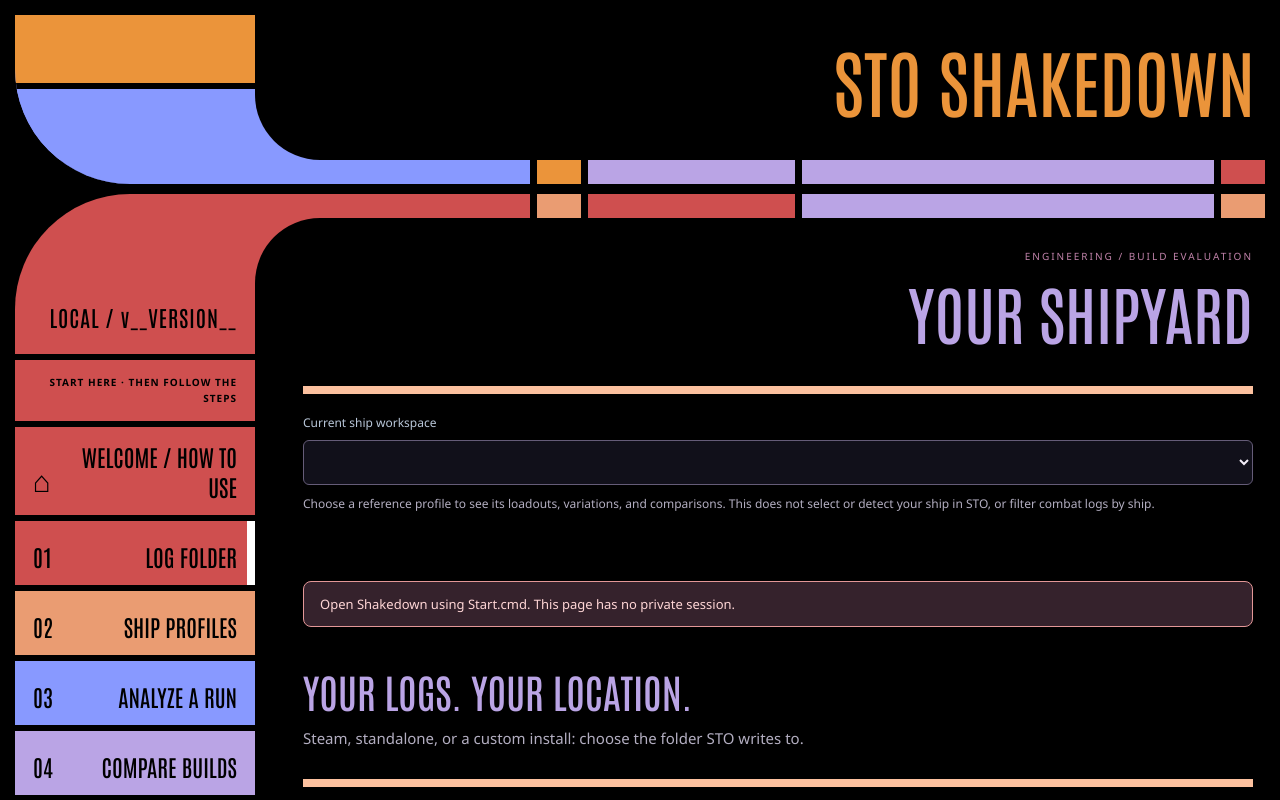
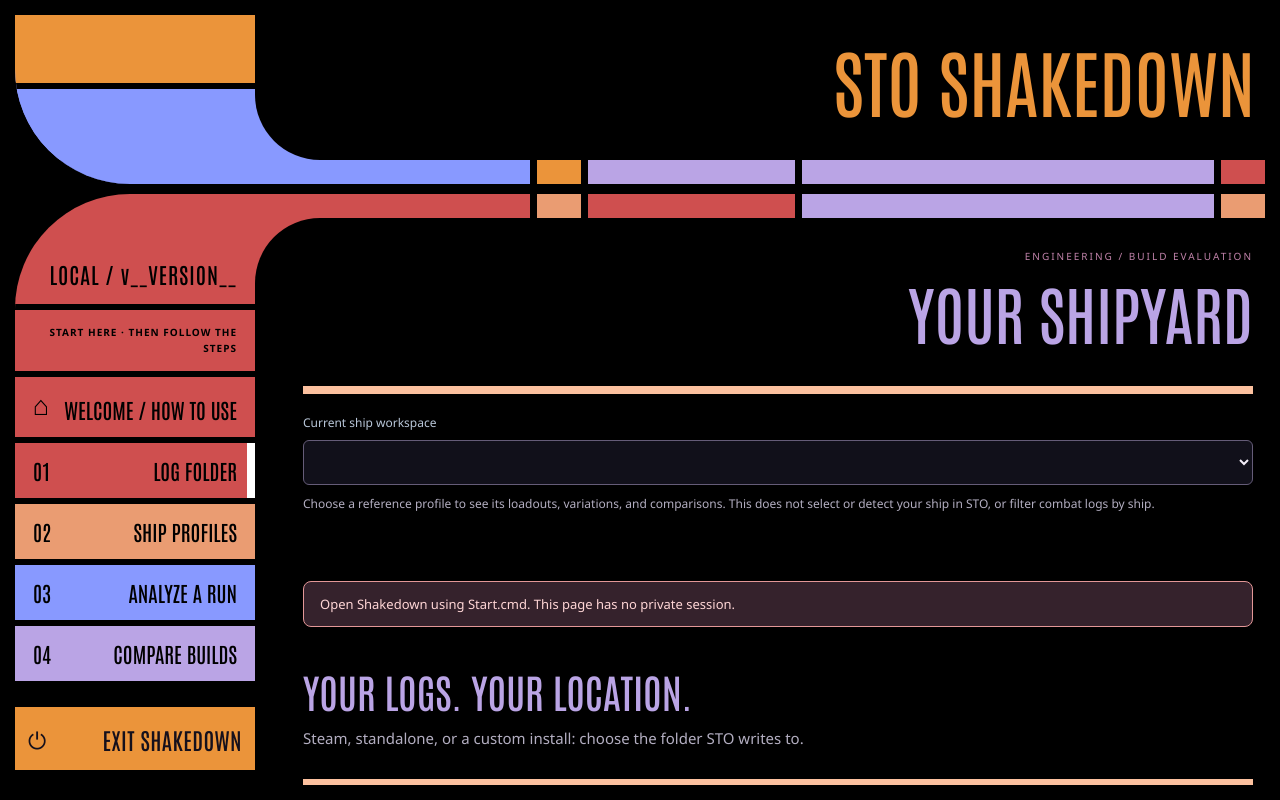
Before and after one commit to fukenny/sto-build-parser, a website with bundled scripts: page public/index.html in a window 1280 px wide. Both pictures are taken after a click on the button "Start here: choose your log folder →". Shown: the top 800 px of the page. Built offline with nearby package versions, Linux system fonts and the light colour scheme.

Commit message:
Keep desktop LCARS frame fixed with independently scrolling content

```diff
--- a/public/app.js
+++ b/public/app.js
@@ -36,7 +36,7 @@
  }catch(e){notice(e.message,true);exitButton.disabled=false;}
 };
 async function api(route,body){const r=await fetch('/api/'+route,{method:body===undefined?'GET':'POST',headers:{'Content-Type':'application/json','X-STO-Token':sessionToken},body:body===undefined?undefined:JSON.stringify(body)});const value=await r.json();if(!r.ok)throw new Error(value.error||'Request failed');return value;}
-function page(id){window.scrollTo(0,0);document.querySelectorAll('.page').forEach(p=>p.hidden=p.id!==id);document.querySelectorAll('.nav').forEach(n=>n.classList.toggle('active',n.dataset.page===id));}
+function page(id){window.scrollTo(0,0);document.querySelector("main").scrollTo(0,0);document.querySelectorAll('.page').forEach(p=>p.hidden=p.id!==id);document.querySelectorAll('.nav').forEach(n=>n.classList.toggle('active',n.dataset.page===id));}
 document.querySelectorAll('[data-page]').forEach(b=>b.onclick=()=>page(b.dataset.page));
 function action(id,fn){$(id).onclick=async()=>{const b=$(id);b.disabled=true;notice('');try{await fn();}catch(e){notice(e.message,true);}finally{b.disabled=false;}};}
 function options(id,items,placeholder){const select=$(id),previous=select.value;select.innerHTML=(placeholder?`<option value="">${esc(placeholder)}</option>`:'')+items.map(x=>`<option value="${esc(x.value)}">${esc(x.label)}</option>`).join('');if(items.some(x=>x.value===previous))select.value=previous;}
--- a/public/console.css
+++ b/public/console.css
@@ -1,4 +1,5 @@
 @font-face{font-family:Antonio;src:url('/fonts/Antonio.ttf') format('truetype');font-weight:100 700;font-display:swap}
+/* Desktop console stays in the viewport; only its workspaces scroll. */
 body.lcars-console{--sidebar:240px;--rail:24px;--gap:10px;--display:Antonio,'Arial Narrow',sans-serif;background:#000;padding:15px;max-width:1800px;margin:auto}
 .console-top{display:grid;grid-template-columns:var(--sidebar) minmax(0,1fr);grid-template-rows:145px var(--rail);position:relative;overflow:hidden;border-bottom-left-radius:115px;background:var(--bluey)}
 .top-ident{background:linear-gradient(var(--orange) 0 47%,#000 47% 51%,var(--bluey) 51%)}
@@ -21,3 +22,4 @@
 @media(max-width:1000px){body.lcars-console{--sidebar:190px}.body-rail{left:255px}.lcars-console main{padding-left:30px}.lcars-console .nav{font-size:20px;padding:14px 12px}.lcars-console .brand{font-size:20px}}
 @media(max-width:720px){body.lcars-console{--sidebar:90px;--rail:16px;padding:10px}.console-top{grid-template-rows:100px var(--rail);border-bottom-left-radius:60px}.top-content{padding:0 8px 12px 24px;border-bottom-left-radius:35px}.top-content h2{font-size:clamp(28px,7vw,48px)}.console-rail{grid-template-columns:5fr 16px 2fr 4fr 16px;gap:5px}.console-body{display:block;background:#000;border-radius:0}.body-rail{position:relative;left:auto;right:auto}.lcars-console .brand{height:70px;min-height:70px;padding:24px 18px;background:var(--red);border-radius:55px 0 0}.lcars-console aside nav{display:flex;flex-wrap:wrap;gap:6px}.lcars-console aside .nav{width:calc(50% - 3px);min-height:48px;margin:0;font-size:20px}.lcars-console .aside-bottom{padding-top:12px}.lcars-console main{margin:0;padding:24px 0;border-radius:0}.workspace-heading h2{font-size:42px}.lcars-console .walkthrough{grid-template-columns:1fr}.lcars-console h1{font-size:32px}}
 .console-top>.console-rail{background:#000}.body-rail{left:0;grid-template-columns:5fr 44px 2fr 4fr 44px;clip-path:inset(0 0 0 calc(var(--sidebar) + 65px))}.lcars-console .nav span{text-align:right}@media(max-width:720px){.body-rail{clip-path:none;grid-template-columns:5fr 16px 2fr 4fr 16px}}
+@media(min-width:721px){html:has(body.lcars-console){height:100%;overflow:hidden}body.lcars-console{height:100dvh;display:flex;flex-direction:column;overflow:hidden}.console-top{flex:0 0 169px}.console-body{flex:1;min-height:0;overflow:hidden;grid-template-rows:minmax(0,1fr)}.lcars-console aside{height:100%;min-height:0;overflow-y:auto;overscroll-behavior:contain;scrollbar-width:thin;scrollbar-color:var(--red) #000}.lcars-console aside>*{flex-shrink:0}.lcars-console .aside-bottom{flex:1 0 auto;border-bottom:24px solid var(--red)}.lcars-console main{min-height:0;overflow-y:auto;overscroll-behavior:contain;scrollbar-color:var(--african-violet) #000;scrollbar-width:thin}.lcars-console .brand{height:110px;min-height:110px;padding-top:65px}.lcars-console .creator-notice{margin-bottom:12px}.lcars-console .nav{min-height:52px;font-size:21px}.lcars-console #exit-shakedown{min-height:52px}}
```
